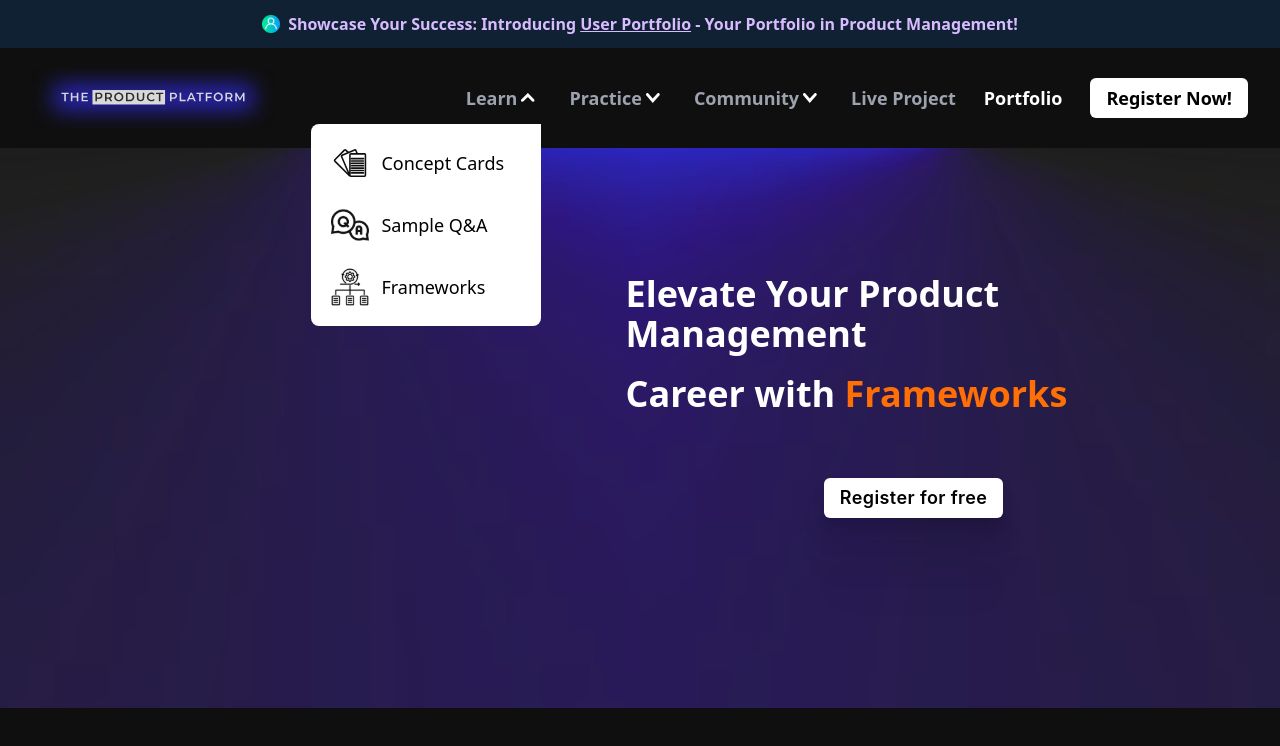
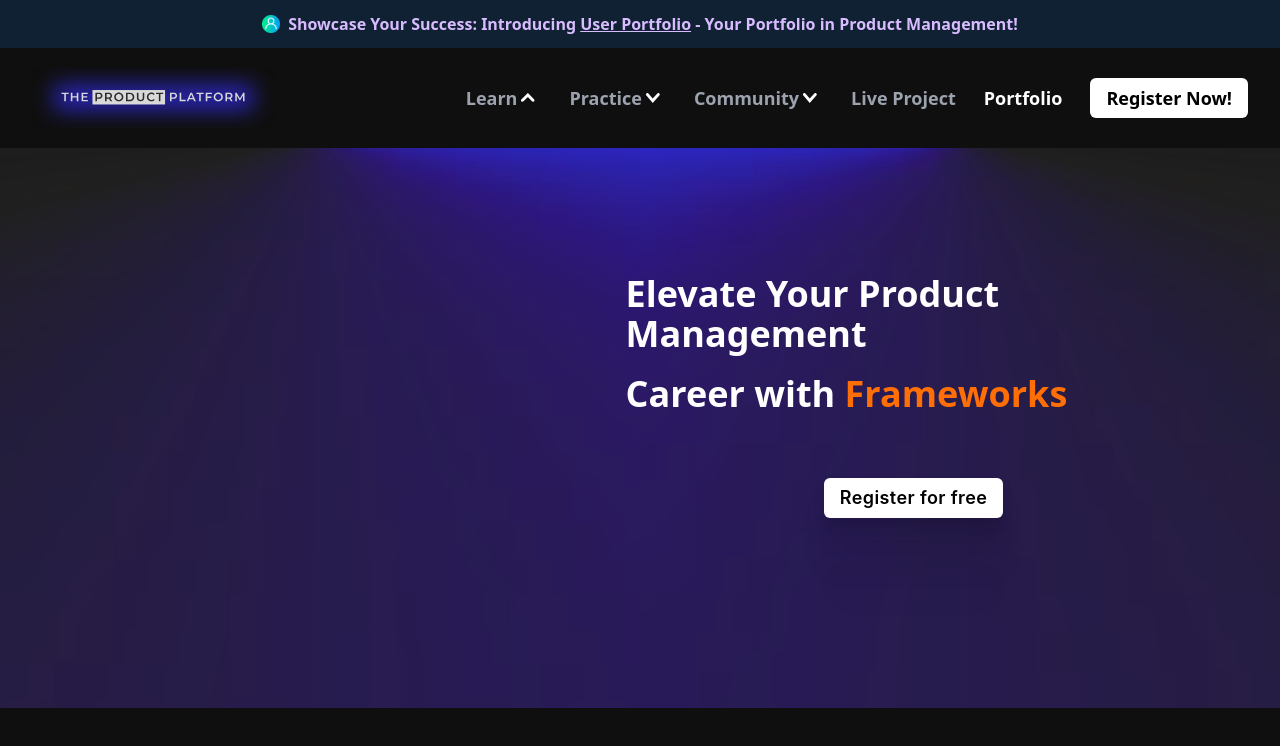
Before and after one commit to vedantnaik1008/PRODUCTPLATFORM, a React (Vite) app: page / in a window 1280 px wide. Both pictures are taken after a click on the element "Learn". Shown: the top 746 px of the page. Built offline with nearby package versions, Linux system fonts and the light colour scheme.

Commit message:
added animation

```diff
--- a/src/App.css
+++ b/src/App.css
@@ -70,6 +70,22 @@
   animation: text_in .5s ease;
 }
 
+.right{
+  animation: right .5s ease;
+}
+
+
+@keyframes right {
+  0%{
+    opacity: 0;
+    transform: translate(-20px);
+  }
+  100%{
+    opacity: 1;
+    transform: translate(0px);
+  }
+}
+
 @keyframes appear {
   0%{
     display: none;
--- a/src/components/Desktop.jsx
+++ b/src/components/Desktop.jsx
@@ -41,8 +41,8 @@
                           <div
                               className={`transition-all duration-500 ease-in-out ${
                                   hoverState.learn
-                                      ? 'translate-x-0'
-                                      : '-translate-x-52'
+                                      ? 'right'
+                                      : '0'
                               } absolute top-10 right-0 z-10 bg-white rounded-b-lg rounded-tl-lg p-5 w-[230px]`}>
                               <ul className='w-full text-lg font-medium flex flex-col gap-6 text-black'>
                                   <li className='flex items-center gap-3 hover:bg-[#afd7ea]'>
@@ -94,7 +94,11 @@
                           alt=''
                       />
                       {hoverState.practice ? (
-                          <div className='absolute top-10 right-0 z-10 bg-white rounded-b-lg rounded-tl-lg p-5 w-[230px]'>
+                          <div className={`transition-all duration-500 ease-in-out ${
+                                  hoverState.practice
+                                      ? 'right'
+                                      : '0'
+                              } absolute top-10 right-0 z-10 bg-white rounded-b-lg rounded-tl-lg p-5 w-[230px]`}>
                               <ul className='w-full text-lg font-medium flex flex-col gap-6 text-black'>
                                   <li className='flex items-center gap-3 hover:bg-[#afd7ea]'>
                                       <img
@@ -137,7 +141,11 @@
                           alt=''
                       />
                       {hoverState.community ? (
-                          <div className='absolute top-10 right-0 z-10 bg-white rounded-b-lg rounded-tl-lg p-5 w-[230px]'>
+                          <div className={`transition-all duration-500 ease-in-out ${
+                                  hoverState.community
+                                      ? 'right'
+                                      : '0'
+                              } absolute top-10 right-0 z-10 bg-white rounded-b-lg rounded-tl-lg p-5 w-[230px]`}>
                               <ul className='w-full text-lg font-medium flex flex-col gap-6 text-black'>
                                   <li className='flex items-center gap-3 hover:bg-[#afd7ea]'>
                                       <img
--- a/src/components/Header.jsx
+++ b/src/components/Header.jsx
@@ -105,7 +105,7 @@
                   ))}
               </div>
           </div>
-          <header className='bg-[#0f0f0f]'>
+          <header className='bg-[#0f0f0f] relative'>
               <div className='mx-auto w-[95%] flex justify-between py-5 items-center'>
                   <div
                       className='flex flex-col gap-1 lgg:hidden'
--- a/src/components/Mobile.jsx
+++ b/src/components/Mobile.jsx
@@ -4,7 +4,7 @@
 // eslint-disable-next-line react/prop-types
 const Mobile = ({click, setClick}) => {
   return (
-      <nav className={`bg-[#F0F0F0] transition-all ease-in-out duration-500 ${click ? 'opacity-100 translate-x-0' : 'opacity-0 -translate-x-[200%]'} lgg:hidden absolute top-32 -left-0 text-black z-30 px-4 py-8 w-[250px] h-screen`}>
+      <div className={`bg-[#F0F0F0] transition-all ease-in-out duration-500 ${click ? 'opacity-100 translate-x-0' : 'opacity-0 -translate-x-[200%]'} lgg:hidden absolute top-20 -left-0 text-black z-30 px-4 py-8 w-[250px] h-screen`}>
         <button onClick={()=> setClick(false)} className="px-3 py-1.5 absolute top-3 right-3 rounded-full text-white font-medium bg-black text-[12px]">X</button>
           <ul className='flex flex-col gap-5'>
               {data.map((item)=> (
@@ -14,7 +14,7 @@
                 </li>
               ))}
           </ul>
-      </nav>
+      </div>
   );
 }
 
```
